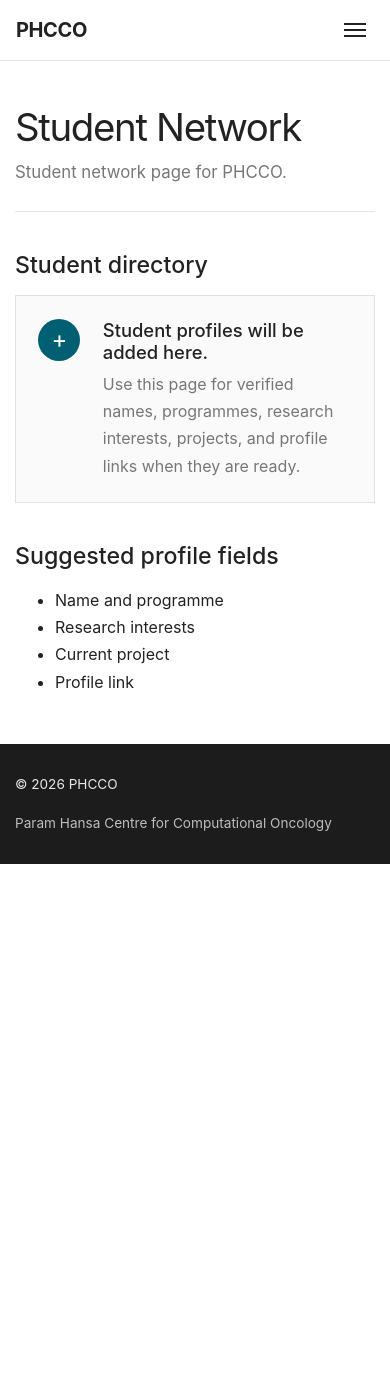
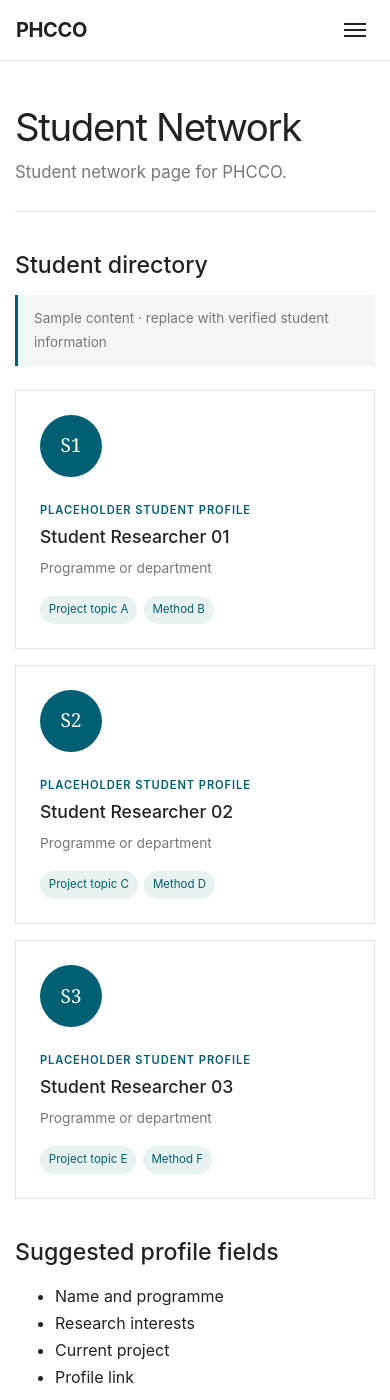
Before and after one commit to Ponce8/ponce8.github.io, a Jekyll site: the page built from _pages/student-network.md, in a window 390 px wide and 1400 px high. Built offline with Jekyll 4.4.1, drawn with Linux system fonts in a browser that asks for light colours.

Commit message:
Fix blank homepage and add placeholder content

```diff
--- a/_pages/student-network.md
+++ b/_pages/student-network.md
@@ -8,10 +8,31 @@ description: Student network page for PHCCO.
 
 ## Student directory
 
-{% include empty-state.html
-  title="Student profiles will be added here."
-  text="Use this page for verified names, programmes, research interests, projects, and profile links when they are ready."
-%}
+<div class="placeholder-banner">Sample content · replace with verified student information</div>
+
+<div class="placeholder-grid">
+  <article class="profile-card">
+    <div class="profile-initials" aria-hidden="true">S1</div>
+    <p class="card-label">Placeholder student profile</p>
+    <h3>Student Researcher 01</h3>
+    <p>Programme or department</p>
+    <ul class="tag-list"><li>Project topic A</li><li>Method B</li></ul>
+  </article>
+  <article class="profile-card">
+    <div class="profile-initials" aria-hidden="true">S2</div>
+    <p class="card-label">Placeholder student profile</p>
+    <h3>Student Researcher 02</h3>
+    <p>Programme or department</p>
+    <ul class="tag-list"><li>Project topic C</li><li>Method D</li></ul>
+  </article>
+  <article class="profile-card">
+    <div class="profile-initials" aria-hidden="true">S3</div>
+    <p class="card-label">Placeholder student profile</p>
+    <h3>Student Researcher 03</h3>
+    <p>Programme or department</p>
+    <ul class="tag-list"><li>Project topic E</li><li>Method F</li></ul>
+  </article>
+</div>
 
 ## Suggested profile fields
 
--- a/assets/css/main.scss
+++ b/assets/css/main.scss
@@ -166,6 +166,13 @@ button:focus-visible {
   font-size: 1.45rem;
 }
 
+.intro-note {
+  max-width: 700px;
+  margin-top: 1.5rem;
+  color: var(--global-text-color-light);
+  font-size: 0.95rem;
+}
+
 .home-grid {
   display: grid;
   grid-template-columns: repeat(2, minmax(0, 1fr));
@@ -254,6 +261,131 @@ button:focus-visible {
   color: var(--global-text-color-light);
 }
 
+.placeholder-banner {
+  margin-bottom: 1.5rem;
+  padding: 0.75rem 1rem;
+  border-left: 3px solid var(--global-theme-color);
+  color: var(--global-text-color-light);
+  background: #f2f7f6;
+  font-size: 0.85rem;
+}
+
+.placeholder-grid {
+  display: grid;
+  grid-template-columns: repeat(3, minmax(0, 1fr));
+  gap: 1rem;
+}
+
+.profile-card,
+.resource-card,
+.event-card {
+  border: 1px solid var(--global-divider-color);
+  background: #ffffff;
+}
+
+.profile-card,
+.resource-card {
+  padding: 1.5rem;
+}
+
+.profile-initials {
+  display: grid;
+  width: 62px;
+  height: 62px;
+  margin-bottom: 1.5rem;
+  place-items: center;
+  border-radius: 50%;
+  color: #ffffff;
+  background: var(--global-theme-color);
+  font-family: Georgia, serif;
+  font-size: 1.2rem;
+}
+
+.card-label {
+  margin-bottom: 0.4rem;
+  color: var(--global-theme-color);
+  font-size: 0.7rem;
+  font-weight: 600;
+  letter-spacing: 0.08em;
+  text-transform: uppercase;
+}
+
+.profile-card h3,
+.resource-card h3,
+.event-card h3 {
+  margin-bottom: 0.6rem;
+  font-size: 1.1rem;
+}
+
+.profile-card > p:not(.card-label),
+.resource-card > p:not(.card-label),
+.event-card p:not(.card-label) {
+  color: var(--global-text-color-light);
+  font-size: 0.86rem;
+}
+
+.tag-list {
+  display: flex;
+  flex-wrap: wrap;
+  gap: 0.4rem;
+  margin: 1rem 0 0;
+  padding: 0;
+  list-style: none;
+}
+
+.tag-list li {
+  padding: 0.25rem 0.55rem;
+  border-radius: 2rem;
+  color: var(--global-theme-color);
+  background: #e8f2f0;
+  font-size: 0.72rem;
+}
+
+.event-list,
+.resource-list {
+  display: grid;
+  gap: 1rem;
+}
+
+.event-card {
+  display: grid;
+  grid-template-columns: 90px 1fr;
+  gap: 1.5rem;
+  align-items: center;
+  padding: 1.4rem;
+}
+
+.event-card p {
+  margin-bottom: 0;
+}
+
+.event-date {
+  display: flex;
+  flex-direction: column;
+  align-items: center;
+  padding: 0.8rem;
+  color: #ffffff;
+  background: var(--global-theme-color);
+  text-align: center;
+}
+
+.event-date strong {
+  font-family: Georgia, serif;
+  font-size: 1.6rem;
+  line-height: 1;
+}
+
+.event-date span {
+  margin-top: 0.25rem;
+  font-size: 0.68rem;
+  letter-spacing: 0.08em;
+  text-transform: uppercase;
+}
+
+.resource-list {
+  grid-template-columns: repeat(3, minmax(0, 1fr));
+}
+
 footer {
   padding: 1.8rem 0;
   color: var(--global-footer-text-color);
@@ -304,6 +436,17 @@ footer .container {
     padding: 1.4rem;
   }
 
+  .placeholder-grid,
+  .resource-list {
+    grid-template-columns: 1fr;
+  }
+
+  .event-card {
+    grid-template-columns: 72px 1fr;
+    gap: 1rem;
+    padding: 1rem;
+  }
+
   footer .container {
     flex-direction: column;
   }
```
Also changed, not shown: _pages/events.md (+20 -4 lines), _pages/faculty-network.md (+25 -4 lines), _pages/resources.md (+19 -4 lines), index.md (renamed from _pages/home.md, +7 -6 lines), README.md, index.html (deleted).
